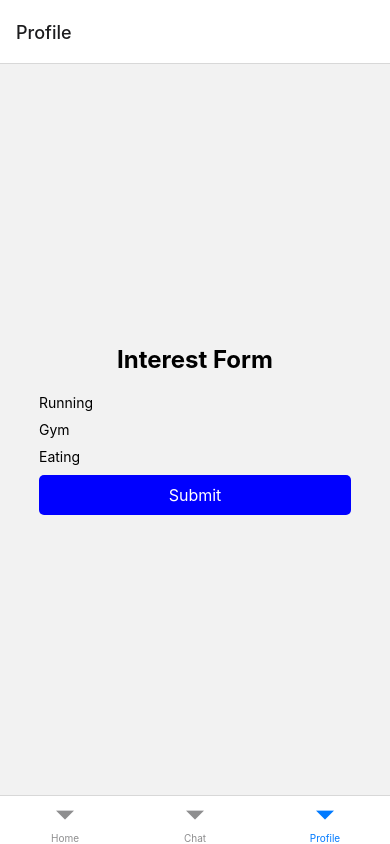
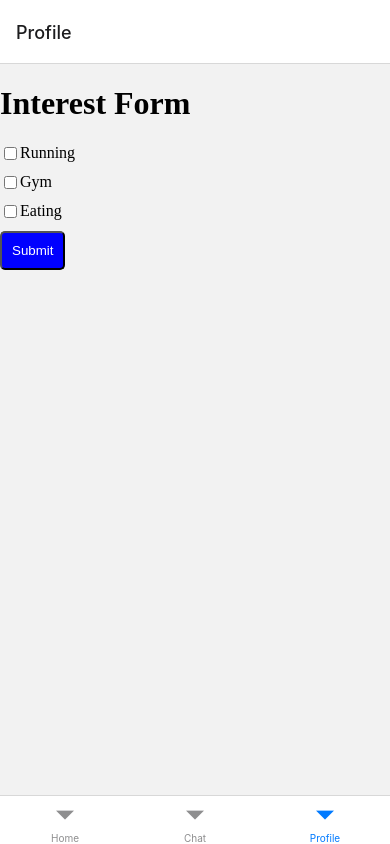
Before and after one commit to CSEN-SCU/csen-174-s24-project-meetscu, a React Native app in the folder frontend/: screen /Profile in a window 390 px wide. Built offline with nearby package versions, Linux system fonts and the light colour scheme.

Commit message:
Integration update

```diff
--- a/frontend/src/screens/ProfileScreen.js
+++ b/frontend/src/screens/ProfileScreen.js
@@ -1,18 +1,5 @@
-// import { View, Text } from "react-native";
-// import React from "react";
-
-
-// export default function ProfileScreen(){
-//     return (
-//         <View>
-//             <Text>ProfileScreen</Text>
-//         </View>
-//     )
-// }
-
 import React, { useState } from 'react';
-import { View, Text, StyleSheet, TouchableOpacity } from 'react-native';
-import { Picker } from '@react-native-picker/picker';
+import axios from 'axios';
 
 export default function ProfileScreen() {
     const [interests, setInterests] = useState({
@@ -52,159 +39,187 @@ export default function ProfileScreen() {
         });
     };
 
+    const handleSubmit = async (e) => {
+        e.preventDefault();
+
+        const formData = {
+            interests: interests,
+            interestLevels: interestLevels,
+            desiredInterestLevels: desiredInterestLevels
+        };
+
+        try {
+
+            const response = await axios.post('http://localhost:8081/submit', formData);
+
+            if (response.ok) {
+                console.log('Interests submitted successfully');
+                // Handle success
+            } else {
+                console.error('Failed to submit interests');
+                // Handle error
+            }
+        } catch (error) {
+            console.error('Error occurred:', error);
+            // Handle error
+        }
+    };
+
     return (
-        <View style={styles.container}>
-            <Text style={styles.title}>Interest Form</Text>
-            <View style={styles.form}>
-                <TouchableOpacity
-                    style={styles.checkboxContainer}
-                    onPress={() => handleCheckboxChange('running')}
+        <div>
+            <h1>Interest Form</h1>
+            <form onSubmit={handleSubmit}>
+                <div style={styles.form}>
+                    <label style={styles.checkboxContainer}>
+                        <input
+                            type="checkbox"
+                            checked={interests.running}
+                            onChange={() => handleCheckboxChange('running')}
+                        />
+                        Running
+                    </label>
+                    {interests.running && (
+                        <div style={styles.dropdown}>
+                            <label>
+                                Interest Level:
+                                <select
+                                    value={interestLevels.running}
+                                    onChange={(e) => handleInterestLevelChange('running', e.target.value)}
                                 >
-                    <Text style={styles.checkboxLabel}>Running</Text>
-                </TouchableOpacity>
-                {interests.running && (
-                    <View style={styles.dropdown}>
-                        <Text>Interest Level:</Text>
-                        <Picker
-                            selectedValue={interestLevels.running}
-                            style={styles.select}
-                            onValueChange={(itemValue) => handleInterestLevelChange('running', itemValue)}
+                                    <option value="1">Not interested</option>
+                                    <option value="2">Somewhat interested</option>
+                                    <option value="3">Interested</option>
+                                    <option value="4">Very interested</option>
+                                </select>
+                            </label>
+                            <label>
+                                Desired Interest:
+                                <select
+                                    value={desiredInterestLevels.running}
+                                    onChange={(e) => handleDesiredInterestLevelChange('running', e.target.value)}
                                 >
-                            <Picker.Item label="Not interested" value="1" />
-                            <Picker.Item label="Somewhat interested" value="2" />
-                            <Picker.Item label="Interested" value="3" />
-                            <Picker.Item label="Very interested" value="4" />
-                        </Picker>
-                        <Text>Desired Interest:</Text>
-                        <Picker
-                            selectedValue={desiredInterestLevels.running}
-                            style={styles.select}
-                            onValueChange={(itemValue) => handleDesiredInterestLevelChange('running', itemValue)}
+                                    <option value="1">Not important</option>
+                                    <option value="2">Somewhat important</option>
+                                    <option value="3">Important</option>
+                                    <option value="4">Very important</option>
+                                </select>
+                            </label>
+                        </div>
+                    )}
+                    <label style={styles.checkboxContainer}>
+    <input
+        type="checkbox"
+        checked={interests.gym}
+        onChange={() => handleCheckboxChange('gym')}
+    />
+    Gym
+</label>
+{interests.gym && (
+    <div style={styles.dropdown}>
+        <label>
+            Interest Level:
+            <select
+                value={interestLevels.gym}
+                onChange={(e) => handleInterestLevelChange('gym', e.target.value)}
             >
-                            <Picker.Item label="Not important" value="1" />
-                            <Picker.Item label="Somewhat important" value="2" />
-                            <Picker.Item label="Important" value="3" />
-                            <Picker.Item label="Very important" value="4" />
-                        </Picker>
-                    </View>
+                <option value="1">Not interested</option>
+                <option value="2">Somewhat interested</option>
+                <option value="3">Interested</option>
+                <option value="4">Very interested</option>
+            </select>
+        </label>
+        <label>
+            Desired Interest:
+            <select
+                value={desiredInterestLevels.gym}
+                onChange={(e) => handleDesiredInterestLevelChange('gym', e.target.value)}
+            >
+                <option value="1">Not important</option>
+                <option value="2">Somewhat important</option>
+                <option value="3">Important</option>
+                <option value="4">Very important</option>
+            </select>
+        </label>
+    </div>
 )}
 
-                <TouchableOpacity
-                    style={styles.checkboxContainer}
-                    onPress={() => handleCheckboxChange('gym')}
+<label style={styles.checkboxContainer}>
+    <input
+        type="checkbox"
+        checked={interests.eating}
+        onChange={() => handleCheckboxChange('eating')}
+    />
+    Eating
+</label>
+{interests.eating && (
+    <div style={styles.dropdown}>
+        <label>
+            Interest Level:
+            <select
+                value={interestLevels.eating}
+                onChange={(e) => handleInterestLevelChange('eating', e.target.value)}
             >
-                    <Text style={styles.checkboxLabel}>Gym</Text>
-                </TouchableOpacity>
-                {interests.gym && (
-                    <View style={styles.dropdown}>
-                        <Text>Interest Level:</Text>
-                        <Picker
-                            selectedValue={interestLevels.gym}
-                            style={styles.select}
-                            onValueChange={(itemValue) => handleInterestLevelChange('gym', itemValue)}
+                <option value="1">Not interested</option>
+                <option value="2">Somewhat interested</option>
+                <option value="3">Interested</option>
+                <option value="4">Very interested</option>
+            </select>
+        </label>
+        <label>
+            Desired Interest:
+            <select
+                value={desiredInterestLevels.eating}
+                onChange={(e) => handleDesiredInterestLevelChange('eating', e.target.value)}
             >
-                            <Picker.Item label="Not interested" value="1" />
-                            <Picker.Item label="Somewhat interested" value="2" />
-                            <Picker.Item label="Interested" value="3" />
-                            <Picker.Item label="Very interested" value="4" />
-                        </Picker>
-                        <Text>Desired Interest:</Text>
-                        <Picker
-                            selectedValue={desiredInterestLevels.gym}
-                            style={styles.select}
-                            onValueChange={(itemValue) => handleDesiredInterestLevelChange('gym', itemValue)}
-                        >
-                            <Picker.Item label="Not important" value="1" />
-                            <Picker.Item label="Somewhat important" value="2" />
-                            <Picker.Item label="Important" value="3" />
-                            <Picker.Item label="Very important" value="4" />
-                        </Picker>
-                    </View>
+                <option value="1">Not important</option>
+                <option value="2">Somewhat important</option>
+                <option value="3">Important</option>
+                <option value="4">Very important</option>
+            </select>
+        </label>
+    </div>
 )}
 
-                <TouchableOpacity
-                    style={styles.checkboxContainer}
-                    onPress={() => handleCheckboxChange('eating')}
-                >
-                    <Text style={styles.checkboxLabel}>Eating</Text>
-                </TouchableOpacity>
-                {interests.eating && (
-                    <View style={styles.dropdown}>
-                        <Text>Interest Level:</Text>
-                        <Picker
-                            selectedValue={interestLevels.eating}
-                            style={styles.select}
-                            onValueChange={(itemValue) => handleInterestLevelChange('eating', itemValue)}
-                        >
-                            <Picker.Item label="Not interested" value="1" />
-                            <Picker.Item label="Somewhat interested" value="2" />
-                            <Picker.Item label="Interested" value="3" />
-                            <Picker.Item label="Very interested" value="4" />
-                        </Picker>
-                        <Text>Desired Interest:</Text>
-                        <Picker
-                            selectedValue={desiredInterestLevels.eating}
-                            style={styles.select}
-                            onValueChange={(itemValue) => handleDesiredInterestLevelChange('eating', itemValue)}
-                        >
-                            <Picker.Item label="Not important" value="1" />
-                            <Picker.Item label="Somewhat important" value="2" />
-                            <Picker.Item label="Important" value="3" />
-                            <Picker.Item label="Very important" value="4" />
-                        </Picker>
-                    </View>
-                )}
-
-                <TouchableOpacity style={styles.submitButton}>
-                    <Text style={styles.submitButtonText}>Submit</Text>
-                </TouchableOpacity>
-            </View>
-        </View>
+                </div>
+                <button style={styles.submitButton} type="submit">
+                    Submit
+                </button>
+            </form>
+        </div>
     );
 }
 
-const styles = StyleSheet.create({
+const styles = {
     container: {
-        flex: 1,
+        display: 'flex',
         alignItems: 'center',
         justifyContent: 'center',
+        padding: '20px'
     },
     title: {
-        fontSize: 24,
+        fontSize: '24px',
         fontWeight: 'bold',
-        marginBottom: 20,
+        marginBottom: '20px'
     },
     form: {
-        width: '80%',
+        width: '80%'
     },
     checkboxContainer: {
+        display: 'flex',
         flexDirection: 'row',
         alignItems: 'center',
-        marginBottom: 10,
-    },
-    checkboxLabel: {
-        marginRight: 10,
+        marginBottom: '10px'
     },
     dropdown: {
-        marginLeft: 20,
-        marginBottom: 10,
-    },
-    select: {
-        width: '100%',
-        marginBottom: 5,
-        padding: 8,
-        borderColor: '#ccc',
-        borderWidth: 1,
-        borderRadius: 5,
+        marginLeft: '20px',
+        marginBottom: '10px'
     },
     submitButton: {
         backgroundColor: 'blue',
-        padding: 10,
-        borderRadius: 5,
-        alignItems: 'center',
-    },
-    submitButtonText: {
         color: 'white',
-        fontSize: 16,
-    },
-});
+        padding: '10px',
+        borderRadius: '5px',
+        textAlign: 'center',
+        cursor: 'pointer'
+    }
+};
```
Also changed, not shown: 1 other file (tests, documents, lock files or other folders). Lines whose indentation alone changed are shown as unchanged.
